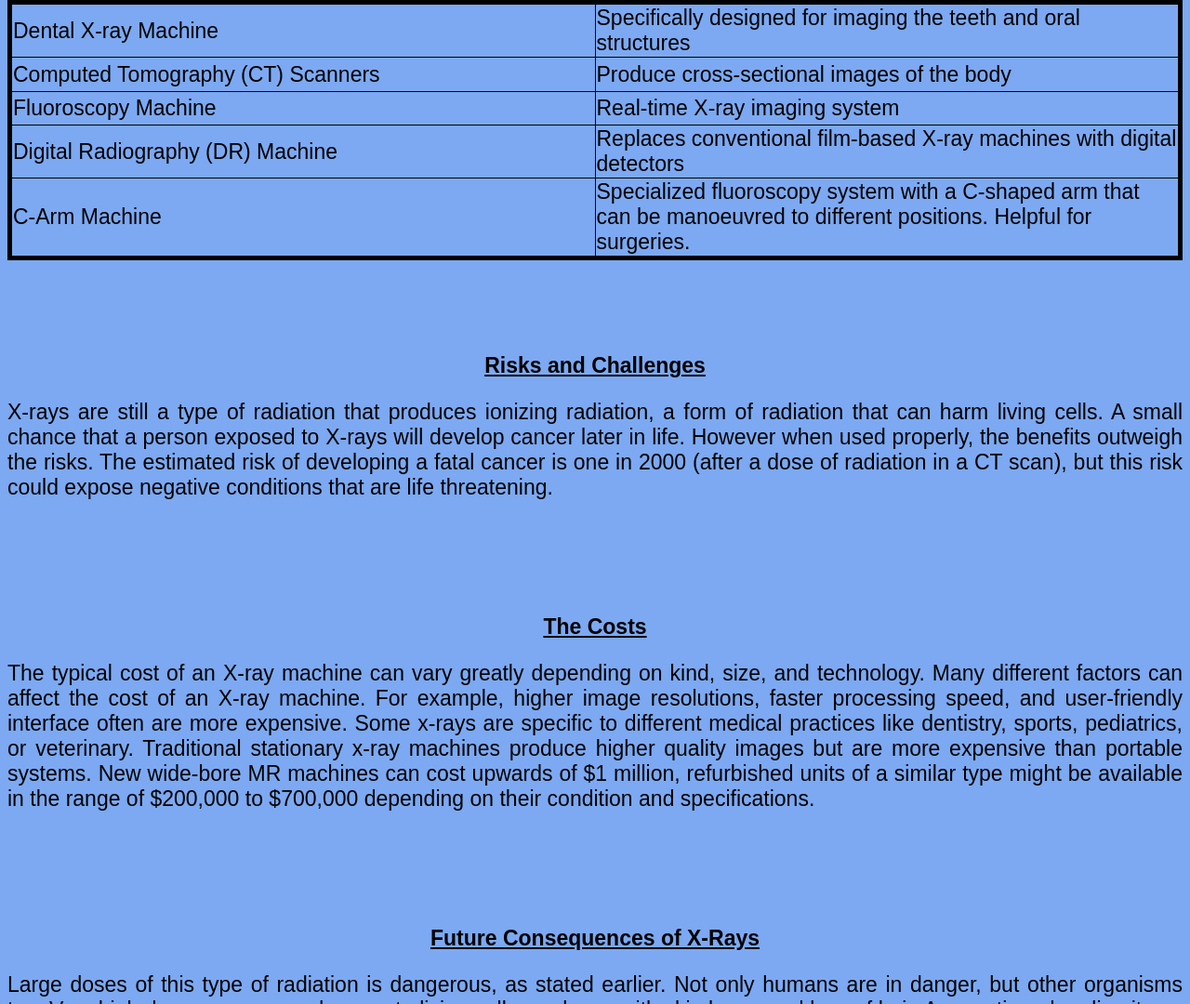
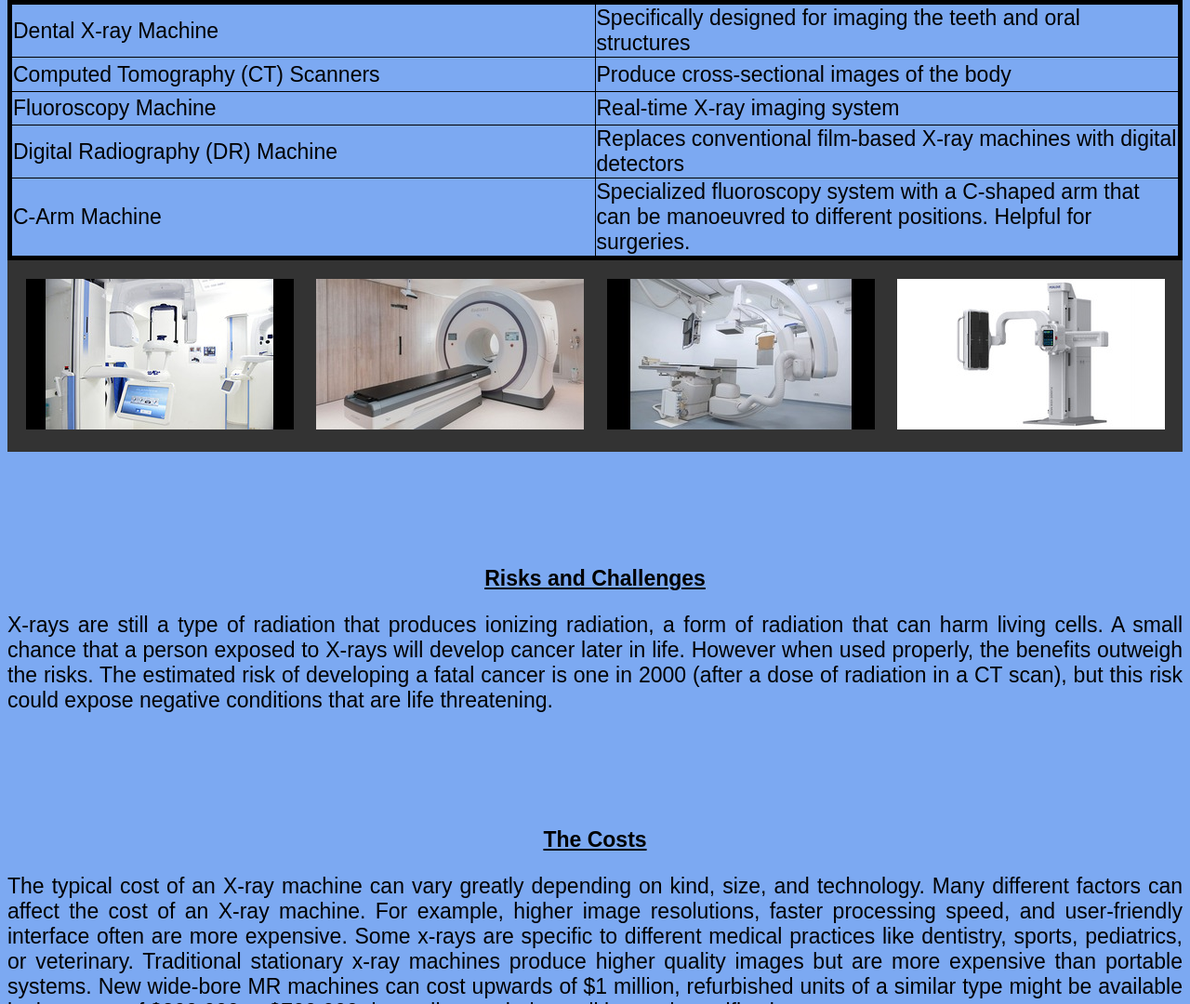
Before and after one commit to Domenicostuff/sciprojsds, a plain HTML site: page index.html in a window 1280 px wide. Shown: the part 1266-2346 px from the top of the page at 93% size. Drawn offline with Linux system fonts and the light colour scheme.

Commit message:
added images gallery to site

```diff
--- a/index.html
+++ b/index.html
@@ -81,6 +81,14 @@
 </tbody>
 </table>
 
+ <div class="scroll-container">
+    <img src="https://github.com/Domenicostuff/sciprojsds/blob/main/assets/DENTALXRAYMACHINE.jpg?raw=true" alt="Dental XRay Machine">
+    <img src="https://github.com/Domenicostuff/sciprojsds/blob/main/assets/MRIMACHINE.jpg?raw=true" alt="MRI Machine">
+    <img src="https://github.com/Domenicostuff/sciprojsds/blob/main/assets/FLUOROSCOPY.jpg?raw=true" alt="Fluoroscopy Machine">
+    <img src="https://github.com/Domenicostuff/sciprojsds/blob/main/assets/DRMACHINE.jpg?raw=true" alt="Digital Radiography (DR) Machine">
+    <img src="https://github.com/Domenicostuff/sciprojsds/blob/main/assets/Digital_C-Arm.jpg?raw=true" alt="C-Arm Machine">
+</div>
+
 <p>&nbsp;</p>
 <p>&nbsp;</p>
 </div>
--- a/styles.css
+++ b/styles.css
@@ -37,5 +37,16 @@ body {
 }
 
 .item:hover {
-  background-color: rgba(0, 0, 0, 0.1);
+  background-color: rgb(49, 141, 207);
 }
+
+div.scroll-container {
+  background-color: #333;
+  overflow: auto;
+  white-space: nowrap;
+  padding: 10px;
+}
+
+div.scroll-container img {
+  padding: 10px;
+}
```
